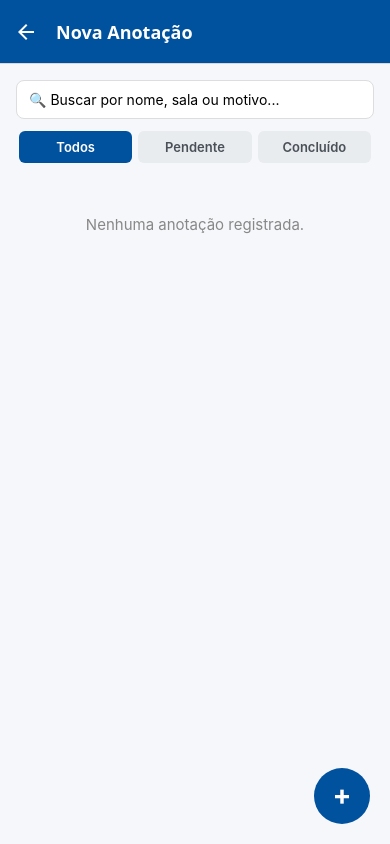
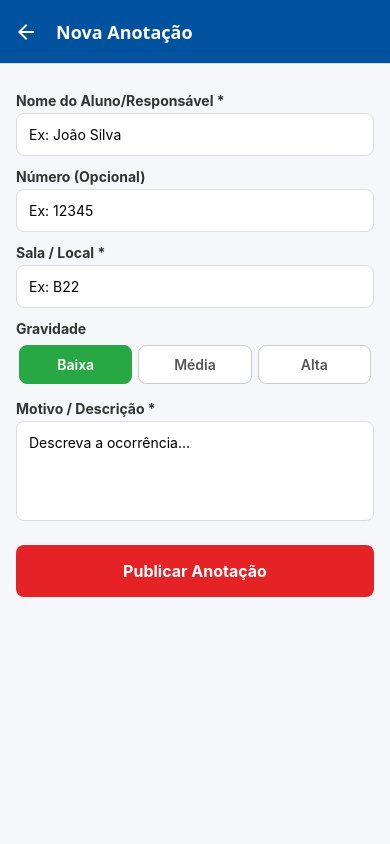
Before and after one commit to OrtelanGabriel1/sistema_anotacao_senai, a React Native app: screen /Cadastro in a window 390 px wide. Built offline with nearby package versions, Linux system fonts and the light colour scheme.

Commit message:
[BUG] Correção da tela de criar anotação

```diff
--- a/src/screens/CadastroScreen.js
+++ b/src/screens/CadastroScreen.js
@@ -1,198 +1,97 @@
-import React, { useState, useCallback } from 'react';
-import {
-  View,
-  Text,
-  FlatList,
-  TouchableOpacity,
-  StyleSheet,
-  Alert,
-  TextInput,
-} from 'react-native';
-import { useFocusEffect } from '@react-navigation/native';
-import {
-  getAnotacoes,
-  atualizarStatusAnotacao,
-  excluirAnotacao,
-} from '../services/storage';
-import AnotacaoCard from '../components/AnotacaoCard';
+import React, { useState } from 'react';
+import { View, Text, TextInput, TouchableOpacity, StyleSheet, Alert, ScrollView } from 'react-native';
+import { salvarAnotacao } from '../services/storage';
+import GravidadeSelector from '../components/GravidadeSelector';
 
-export default function HomeScreen({ navigation }) {
-  const [anotacoes, setAnotacoes] = useState([]);
-  const [filtroStatus, setFiltroStatus] = useState('Todos');
-  const [busca, setBusca] = useState('');
+export default function CadastroScreen({ navigation }) {
+  const [nome, setNome] = useState('');
+  const [numero, setNumero] = useState('');
+  const [sala, setSala] = useState('');
+  const [motivo, setMotivo] = useState('');
+  const [gravidade, setGravidade] = useState('Baixa');
 
-  const carregarDados = async () => {
-    const dados = await getAnotacoes();
-    setAnotacoes(dados);
-  };
+  const handleSalvar = async () => {
+    if (!nome || !sala || !motivo) {
+      Alert.alert('Atenção', 'Preencha os campos obrigatórios: Nome, Sala e Motivo.');
+      return;
+    }
 
-  useFocusEffect(
-    useCallback(() => {
-      carregarDados();
-    }, [])
-  );
+    const novaAnotacao = {
+      nome,
+      numero,
+      sala,
+      motivo,
+      gravidade,
+    };
 
-  const handleToggleStatus = async (item) => {
-    const novoStatus = item.status === 'Pendente' ? 'Concluído' : 'Pendente';
-    const sucesso = await atualizarStatusAnotacao(item.id, novoStatus);
+    const sucesso = await salvarAnotacao(novaAnotacao);
     if (sucesso) {
-      carregarDados();
+      Alert.alert('Sucesso', 'Anotação publicada com sucesso!');
+      navigation.goBack();
+    } else {
+      Alert.alert('Erro', 'Não foi possível salvar a anotação.');
     }
   };
 
-  const handleExcluir = (id) => {
-    Alert.alert(
-      'Confirmar Exclusão',
-      'Deseja realmente excluir esta anotação?',
-      [
-        { text: 'Cancelar', style: 'cancel' },
-        {
-          text: 'Excluir',
-          style: 'destructive',
-          onPress: async () => {
-            const sucesso = await excluirAnotacao(id);
-            if (sucesso) carregarDados();
-          },
-        },
-      ]
-    );
-  };
-
-  const anotacoesFiltradas = anotacoes.filter((item) => {
-    const atendeStatus =
-      filtroStatus === 'Todos' || item.status === filtroStatus;
-    const atendeBusca =
-      item.nome.toLowerCase().includes(busca.toLowerCase()) ||
-      item.sala.toLowerCase().includes(busca.toLowerCase()) ||
-      item.motivo.toLowerCase().includes(busca.toLowerCase());
-    return atendeStatus && atendeBusca;
-  });
-
   return (
-    <View style={styles.container}>
+    <ScrollView style={styles.container}>
+      <Text style={styles.label}>Nome do Aluno/Responsável *</Text>
       <TextInput
-        style={styles.searchBar}
-        placeholder="🔍 Buscar por nome, sala ou motivo..."
-        value={busca}
-        onChangeText={setBusca}
+        style={styles.input}
+        value={nome}
+        onChangeText={setNome}
+        placeholder="Ex: João Silva"
       />
 
-      <View style={styles.filterContainer}>
-        {['Todos', 'Pendente', 'Concluído'].map((f) => (
-          <TouchableOpacity
-            key={f}
-            style={[
-              styles.filterTab,
-              filtroStatus === f && styles.filterTabActive,
-            ]}
-            onPress={() => setFiltroStatus(f)}
-          >
-            <Text
-              style={[
-                styles.filterTabText,
-                filtroStatus === f && styles.filterTabTextActive,
-              ]}
-            >
-              {f}
-            </Text>
-          </TouchableOpacity>
-        ))}
-      </View>
-
-      <FlatList
-        data={anotacoesFiltradas}
-        keyExtractor={(item) => item.id}
-        renderItem={({ item }) => (
-          <AnotacaoCard
-            item={item}
-            onToggleStatus={handleToggleStatus}
-            onExcluir={handleExcluir}
-          />
-        )}
-        contentContainerStyle={styles.listContainer}
-        ListEmptyComponent={
-          <View style={styles.emptyContainer}>
-            <Text style={styles.emptyText}>Nenhuma anotação registrada.</Text>
-          </View>
-        }
+      <Text style={styles.label}>Número (Opcional)</Text>
+      <TextInput
+        style={styles.input}
+        value={numero}
+        onChangeText={setNumero}
+        placeholder="Ex: 12345"
+        keyboardType="numeric"
       />
 
-      <TouchableOpacity
-        style={styles.fab}
-        onPress={() => navigation.navigate('Cadastro')}
-      >
-        <Text style={styles.fabText}>+</Text>
+      <Text style={styles.label}>Sala / Local *</Text>
+      <TextInput
+        style={styles.input}
+        value={sala}
+        onChangeText={setSala}
+        placeholder="Ex: B22"
+      />
+
+      <Text style={styles.label}>Gravidade</Text>
+      <GravidadeSelector selecionado={gravidade} onSelect={setGravidade} />
+
+      <Text style={styles.label}>Motivo / Descrição *</Text>
+      <TextInput
+        style={[styles.input, styles.textArea]}
+        value={motivo}
+        onChangeText={setMotivo}
+        placeholder="Descreva a ocorrência..."
+        multiline
+        numberOfLines={4}
+      />
+
+      <TouchableOpacity style={styles.btnSalvar} onPress={handleSalvar}>
+        <Text style={styles.btnSalvarText}>Publicar Anotação</Text>
       </TouchableOpacity>
-    </View>
+    </ScrollView>
   );
 }
 
 const styles = StyleSheet.create({
-  container: {
-    flex: 1,
-    backgroundColor: '#F5F7FA',
+  container: { flex: 1, padding: 16, backgroundColor: '#F5F7FA' },
+  label: { fontSize: 14, fontWeight: 'bold', color: '#333', marginTop: 12, marginBottom: 4 },
+  input: { backgroundColor: '#FFF', borderWidth: 1, borderColor: '#DDD', borderRadius: 8, padding: 12, fontSize: 14 },
+  textArea: { height: 100, textAlignVertical: 'top' },
+  btnSalvar: {
+    backgroundColor: '#E52225', // Cor Vermelha
     padding: 16,
+    borderRadius: 8,
+    alignItems: 'center',
+    marginTop: 24,
+    marginBottom: 40
   },
-  searchBar: {
-    backgroundColor: '#FFF',
-    borderRadius: 8,
-    paddingHorizontal: 12,
-    paddingVertical: 10,
-    fontSize: 14,
-    borderWidth: 1,
-    borderColor: '#DDD',
-    marginBottom: 12,
-  },
-  filterContainer: {
-    flexDirection: 'row',
-    marginBottom: 12,
-  },
-  filterTab: {
-    flex: 1,
-    paddingVertical: 8,
-    alignItems: 'center',
-    borderRadius: 6,
-    backgroundColor: '#E9ECEF',
-    marginHorizontal: 3,
-  },
-  filterTabActive: {
-    backgroundColor: '#00519E',
-  },
-  filterTabText: {
-    fontSize: 13,
-    fontWeight: '600',
-    color: '#495057',
-  },
-  filterTabTextActive: {
-    color: '#FFF',
-  },
-  listContainer: {
-    paddingBottom: 80,
-  },
-  emptyContainer: {
-    alignItems: 'center',
-    marginTop: 40,
-  },
-  emptyText: {
-    color: '#888',
-    fontSize: 15,
-  },
-  fab: {
-    position: 'absolute',
-    right: 20,
-    bottom: 20,
-    backgroundColor: '#00519E',
-    width: 56,
-    height: 56,
-    borderRadius: 28,
-    justifyContent: 'center',
-    alignItems: 'center',
-    elevation: 5,
-  },
-  fabText: {
-    color: '#FFF',
-    fontSize: 28,
-    fontWeight: 'bold',
-    marginTop: -2,
-  },
+  btnSalvarText: { color: '#FFF', fontSize: 16, fontWeight: 'bold' }
 });
```
Also changed, not shown: 1 other file (tests, documents, lock files or other folders).
